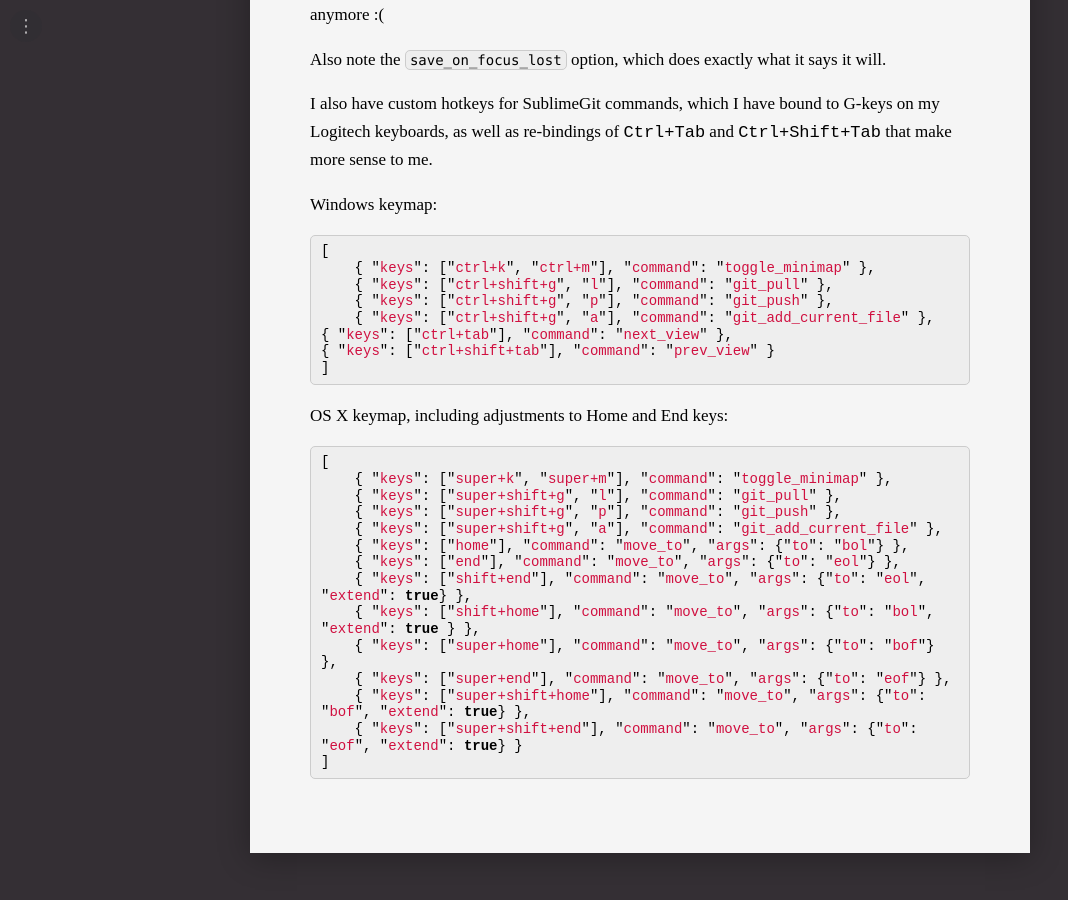
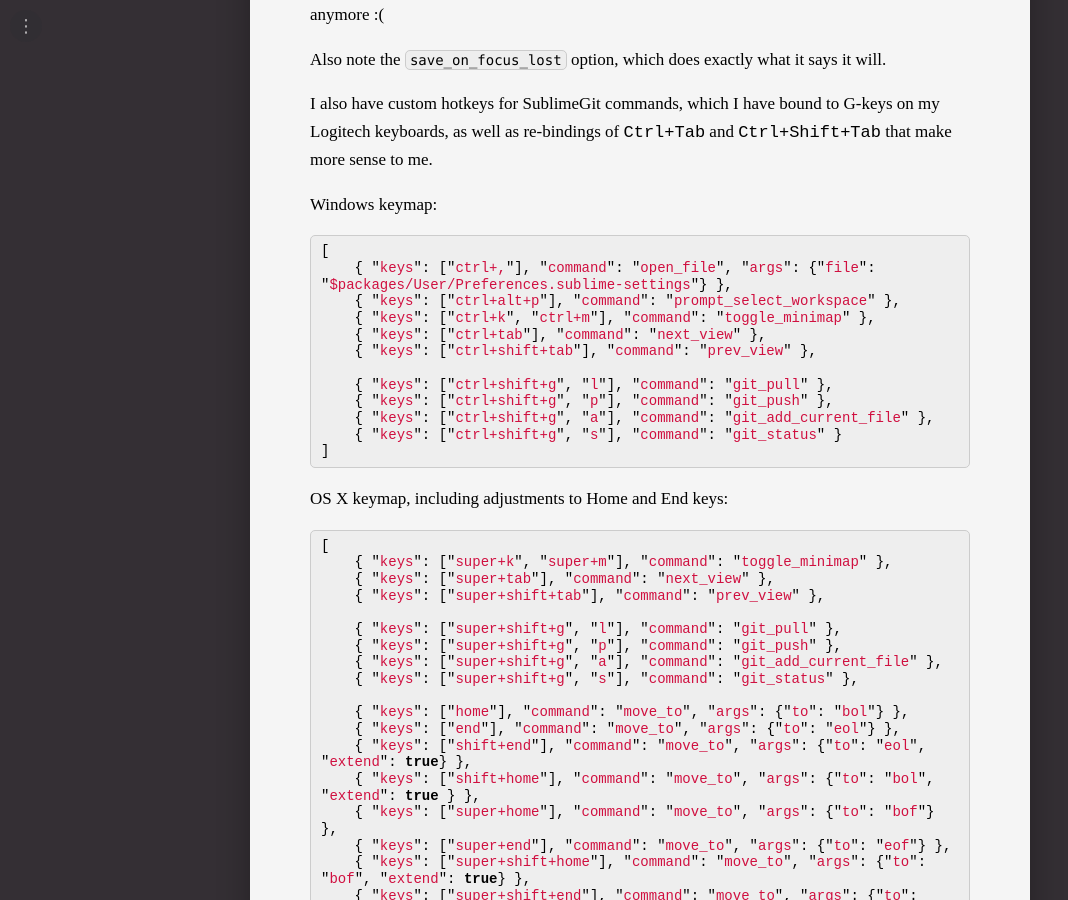
Before and after one commit to Alanaktion/alanaktion.github.io, a Jekyll site: the page built from _posts/2014-05-06-sublime-text-plugins.md, in a window 1280 px wide and 900 px high, scrolled down 1642 px. Shown: the whole window, without its empty margins (0-1068 px from the left). Built offline with Jekyll 4.4.1, drawn with Linux system fonts in a browser that asks for light colours.

Commit message:
Updating Sublime keymap

````diff
--- a/_posts/2014-05-06-sublime-text-plugins.md
+++ b/_posts/2014-05-06-sublime-text-plugins.md
@@ -73,12 +73,16 @@ Windows keymap:
 
 ```js
 [
+    { "keys": ["ctrl+,"], "command": "open_file", "args": {"file": "$packages/User/Preferences.sublime-settings"} },
+    { "keys": ["ctrl+alt+p"], "command": "prompt_select_workspace" },
     { "keys": ["ctrl+k", "ctrl+m"], "command": "toggle_minimap" },
+    { "keys": ["ctrl+tab"], "command": "next_view" },
+    { "keys": ["ctrl+shift+tab"], "command": "prev_view" },
+
     { "keys": ["ctrl+shift+g", "l"], "command": "git_pull" },
     { "keys": ["ctrl+shift+g", "p"], "command": "git_push" },
     { "keys": ["ctrl+shift+g", "a"], "command": "git_add_current_file" },
-{ "keys": ["ctrl+tab"], "command": "next_view" },
-{ "keys": ["ctrl+shift+tab"], "command": "prev_view" }
+    { "keys": ["ctrl+shift+g", "s"], "command": "git_status" }
 ]
 ```
 
@@ -87,9 +91,14 @@ OS X keymap, including adjustments to Home and End keys:
 ```js
 [
     { "keys": ["super+k", "super+m"], "command": "toggle_minimap" },
+    { "keys": ["super+tab"], "command": "next_view" },
+    { "keys": ["super+shift+tab"], "command": "prev_view" },
+
     { "keys": ["super+shift+g", "l"], "command": "git_pull" },
     { "keys": ["super+shift+g", "p"], "command": "git_push" },
     { "keys": ["super+shift+g", "a"], "command": "git_add_current_file" },
+    { "keys": ["super+shift+g", "s"], "command": "git_status" },
+
     { "keys": ["home"], "command": "move_to", "args": {"to": "bol"} },
     { "keys": ["end"], "command": "move_to", "args": {"to": "eol"} },
     { "keys": ["shift+end"], "command": "move_to", "args": {"to": "eol", "extend": true} },
````
